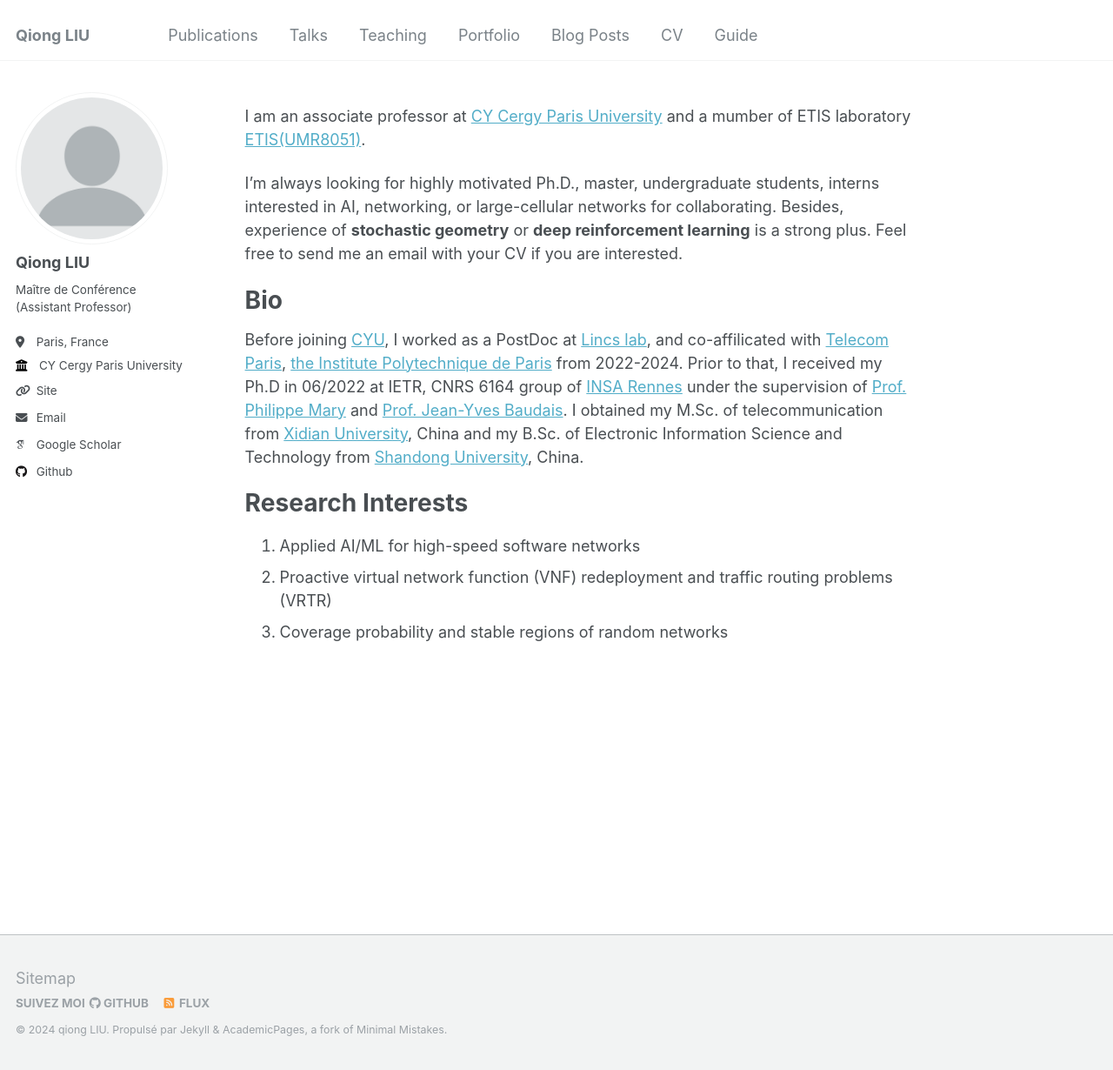
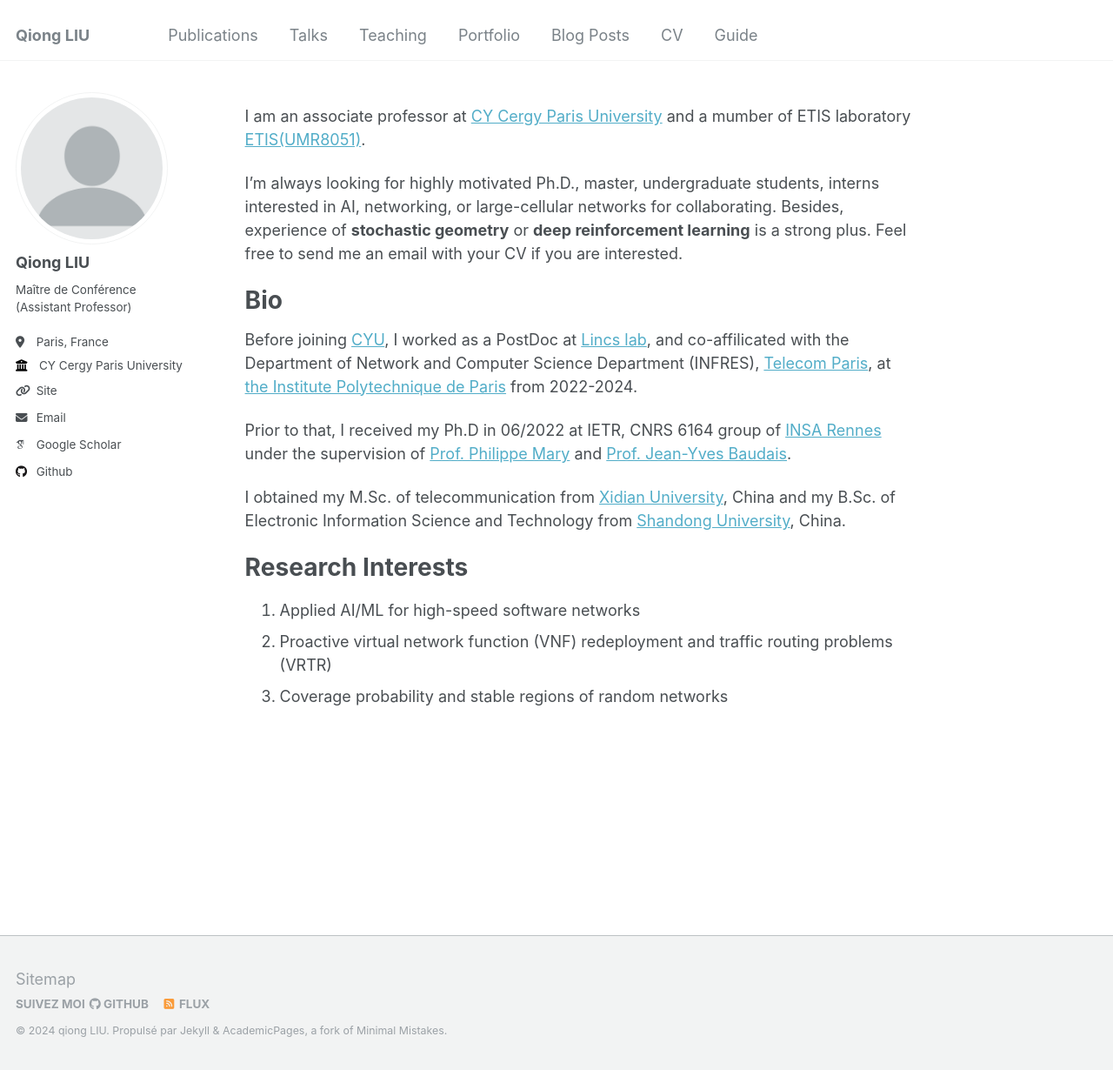
Before and after one commit to evesiphus/evesiphus.github.io, a Jekyll site: the page built from _pages/about.md, in a window 1280 px wide and 1230 px high. Shown: the whole window at 87% size. Built offline with Jekyll 4.4.1, drawn with Linux system fonts in a browser that asks for light colours; some web fonts are replaced.

Commit message:
Update about.md

```diff
--- a/_pages/about.md
+++ b/_pages/about.md
@@ -8,11 +8,15 @@ redirect_from:
 ---
 I am an associate professor at  [CY Cergy Paris University](https://www.cyu.fr/)  and a mumber of  ETIS laboratory [ETIS(UMR8051)](https://www.etis-lab.fr/).
 
-I'm always looking for highly motivated Ph.D., master, undergraduate students, interns interested in AI, networking, or large-cellular networks for collaborating. Besides, experience of __stochastic geometry__ or __deep reinforcement learning__ is a strong plus. Feel free to send me an email with your CV if you are interested.
+I'm always looking for highly motivated Ph.D., master, undergraduate students, interns interested in AI, networking, or  large-cellular networks for collaborating. Besides, experience of __stochastic geometry__ or __deep reinforcement learning__ is a strong plus. Feel free to send me an email with your CV if you are interested.
 
 Bio
 ======
-Before joining [CYU](https://www.cyu.fr/), I worked as a PostDoc at [Lincs lab](https://www.lincs.fr/), and co-affilicated with [Telecom Paris](https://www.telecom-paris.fr/en/school/departments/computer-science-networks), [the Institute Polytechnique de Paris](https://www.ip-paris.fr/en) from 2022-2024. Prior to that,  I received my Ph.D in 06/2022 at IETR, CNRS 6164 group of [INSA Rennes](https://www.insa-rennes.fr/ietr-1.html) under the supervision of [Prof. Philippe Mary](https://pmary.perso.insa-rennes.fr/) and [Prof. Jean-Yves Baudais](http://jeanyves.baudais.free.fr/). I obtained my M.Sc. of telecommunication from [Xidian University](https://www.xidian.edu.cn/), China and my B.Sc. of Electronic Information Science and Technology from [Shandong University](https://www.en.sdu.edu.cn/), China.
+Before joining [CYU](https://www.cyu.fr/), I worked as a PostDoc at [Lincs lab](https://www.lincs.fr/), and co-affilicated with the Department of Network and Computer Science Department (INFRES), [Telecom Paris](https://www.telecom-paris.fr/en/school/departments/computer-science-networks), at [the Institute Polytechnique de Paris](https://www.ip-paris.fr/en) from 2022-2024.
+
+Prior to that,  I received my Ph.D in 06/2022 at IETR, CNRS 6164 group of [INSA Rennes](https://www.insa-rennes.fr/ietr-1.html) under the supervision of [Prof. Philippe Mary](https://pmary.perso.insa-rennes.fr/) and [Prof. Jean-Yves Baudais](http://jeanyves.baudais.free.fr/).
+
+I obtained my M.Sc. of telecommunication from [Xidian University](https://www.xidian.edu.cn/), China and my B.Sc. of Electronic Information Science and Technology from [Shandong University](https://www.en.sdu.edu.cn/), China.
 
 
 Research Interests
```
